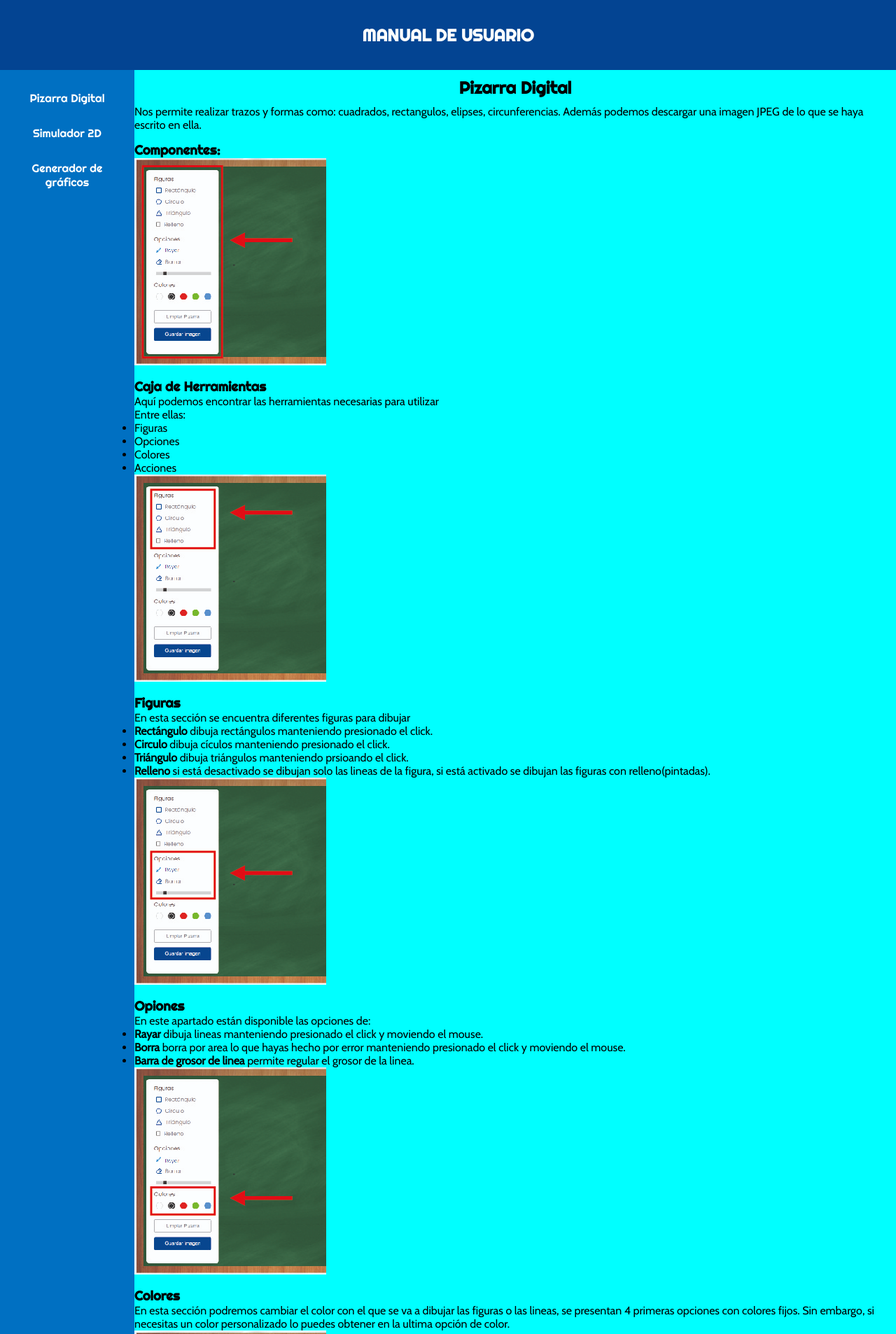
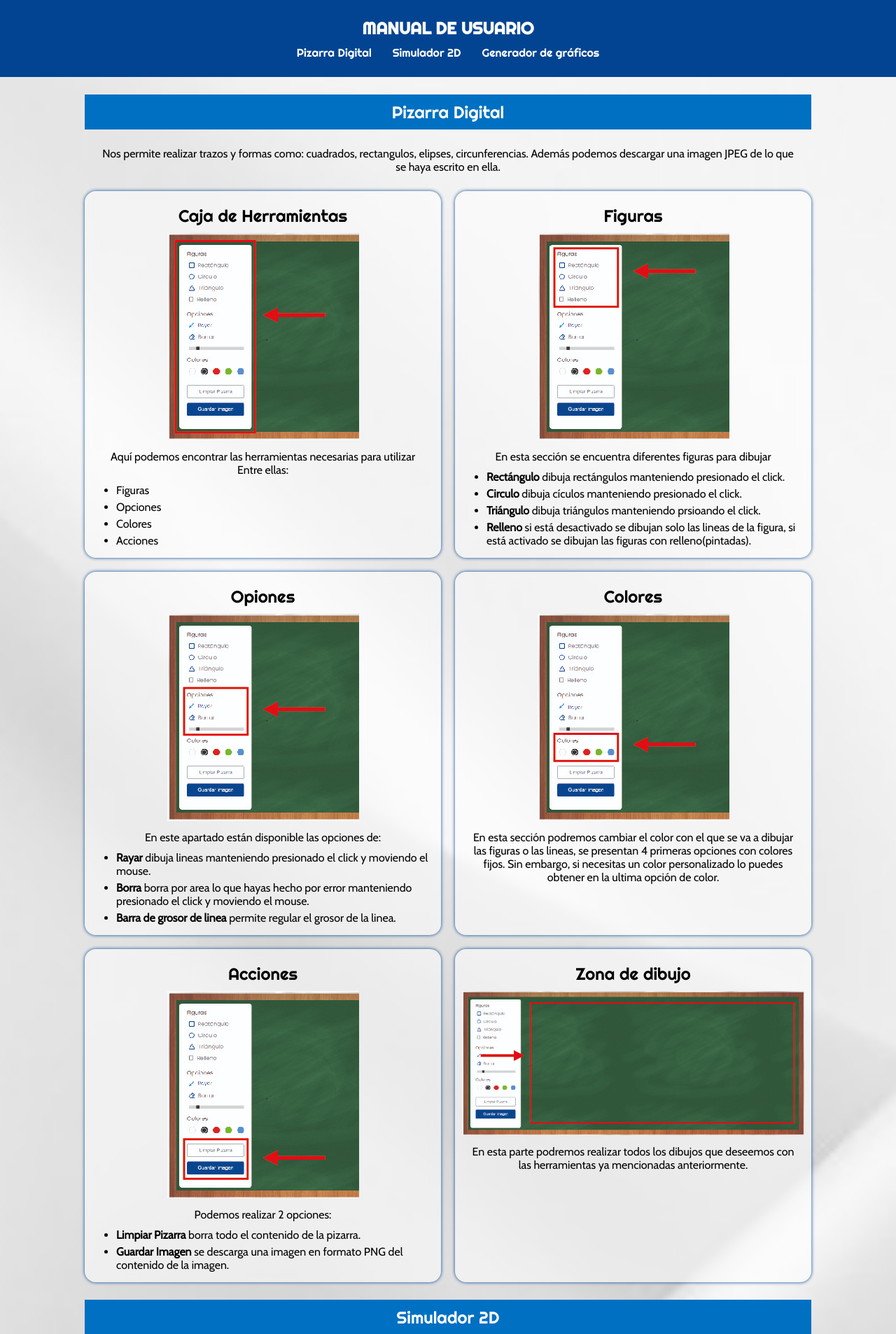
Before and after one commit to Aspg97/XRMRU, a PHP site: page /webComponents/PGG_ADD/manualUsuario.html in a window 1280 px wide. Shown: the part 129-2035 px from the top of the page at 70% size. Run offline with PHP 8.4, Linux system fonts and the light colour scheme; some web fonts are replaced.

Commit message:
arreglando boton acceso a tutorial, finalizacion de la pag tutorial

```diff
--- a/webComponents/Estilos/estilosIndex.css
+++ b/webComponents/Estilos/estilosIndex.css
@@ -167,7 +167,6 @@ h2{
 }
 
 h3{
-    padding-top: 15px;
     font-family: 'Righteous', cursive;
 }
 
--- a/webComponents/Estilos/estilosManualDeUsuario.css
+++ b/webComponents/Estilos/estilosManualDeUsuario.css
@@ -3,42 +3,166 @@
     --second-color: #E8DAEF;
     --compl-color: #0070C2;
 }
-.cont-manual{
-    justify-content: flex-start;
-}
-.cont-list-herramientas{
-    flex-grow: 1;
-    background-color: var(--compl-color);
-    max-width: 15%;
-    text-align: center;
-}
-.cont-tit-manual{
+
+/*Estilos lista caja de herramientas*/
+
+.cont-tit-manual {
     width: 100%;
     background-color: var(--first-color);
     padding: 25px;
 }
-.tit-manual-de-usuario{
+
+.tit-manual-de-usuario {
     color: #fff;
+    padding: 0;
 }
-.list-herramientas{
+
+.list-herramientas {
     height: 100%;
 }
-.list-herramientas ul{
 
+.cont-list-herramientas {
+    background-color: var(--compl-color);
+    text-align: center;
+}
+
+
+.list-herramientas ul {
+    margin-top: 10px;
+    display: flex;
+    justify-content: center;
     font-family: 'Righteous', cursive;
     list-style: none;
 }
-.list-herramientas a{
+
+.list-herramientas a {
     color: #fff;
     text-decoration: none;
 }
+
 .list-herramientas li {
-    padding: 15px;
+    padding: 0 15px;
+    transition: 0.3s;
+    text-align: center;
 }
-.cont-manual-herramientas{
-    flex-grow: 1;
+
+.list-herramientas li:hover {
+    text-shadow: 0 0 15px #000, 0 0 15px #000;
+}
+
+/*Estilos contenido manual*/
+
+.cont-manual-herramientas {
     min-width: 80px;
     max-width: 85%;
     min-height: 25px;
-    background-color: aqua;
 }
+
+.section-manual-usuario {
+    margin: 25px;
+}
+
+.det-seccion-manual ul {
+    margin-bottom: 15px;
+}
+
+.det-seccion-manual li,
+.sec-herr-indv li {
+    margin: 5px;
+}
+
+.tit-section-manual {
+    background-color: var(--compl-color);
+    color: #fff;
+    font-weight: lighter;
+}
+
+p {
+    text-align: center;
+}
+
+.des-sec-herr-indv {
+    margin: 25px;
+}
+
+.seccion-herramienta {
+    display: grid;
+    grid-template-columns: 1fr 1fr;
+    gap: 20px;
+}
+
+.sec-herr-indv {
+    background-color: #fff8;
+    backdrop-filter: blur(7px);
+    box-shadow: 0 0 5px var(--first-color);
+    border-radius: 1em;
+    padding: 10px;
+}
+
+.tit-secc-herramienta {
+    margin: 10px;
+    padding: 0;
+    text-align: center;
+    font-weight: lighter;
+    font-size: 1.5em;
+}
+
+.cont-img-herr {
+    width: 100%;
+    text-align: center;
+}
+
+.cont-img-herr img {
+    max-width: 100%;
+}
+
+.info-herr p {
+    margin: 10px;
+}
+
+.cont-info-herr ul {
+    padding-left: 30px;
+}
+
+.cont-unidades-de-medida {
+    display: grid;
+    grid-template-columns: 60% 1fr;
+    gap: 5px;
+    margin-bottom: 10px;
+}
+
+.cont-unidades-de-medida ul {
+    border: 2px solid #000;
+    border-radius: 5px;
+}
+
+.cont-unidades-de-medida ul h4 {
+    text-align: center;
+    margin: 15px 0;
+}
+
+.uni-velocidad {
+    grid-row: 1/3;
+}
+
+@media screen and (min-width: 200px) and (max-width:950px) {
+    .cont-unidades-de-medida{
+        grid-template-columns: 1fr;
+    }
+    .tit-secc-herramienta {
+        margin: 10px;
+        padding: 0;
+        text-align: center;
+        font-weight: lighter;
+        font-size: 1em;
+    }
+    .cont-manual-herramientas{
+        max-width: 100%;
+    }
+}
+
+@media screen and (max-width: 450px){
+    .seccion-herramienta{
+        grid-template-columns: 1fr;
+    }
+}
--- a/webComponents/PGG_ADD/manualUsuario.html
+++ b/webComponents/PGG_ADD/manualUsuario.html
@@ -26,43 +26,38 @@
     </header>
     <div class="cont-tit-manual">
         <h2 class="tit-manual-de-usuario">MANUAL DE USUARIO</h2>
-    </div>
-    <main class="cont-manual">
-        <div class="cont-list-herramientas">
         <nav class="list-herramientas">
-                <h3></h3>
             <ul>
-                    <a href="">
+                <a href="#pizarra">
                     <li>Pizarra Digital</li>
                 </a>
-                    <a href="">
+                <a href="#simu2D">
                     <li>Simulador 2D</li>
                 </a>
-                    <a href="">
+                <a href="#graficadora">
                     <li>Generador de gráficos</li>
                 </a>
             </ul>
         </nav>
     </div>
+    <main class="cont-manual">
         <div class="cont-manual-herramientas">
-            <section class="section-manual-usuario pizarra">
+            <section class="section-manual-usuario" id="pizarra">
                 <div class="det-seccion-manual">
                     <h2 class="tit-section-manual">Pizarra Digital</h2>
-                    <p>
+                    <p class="des-sec-herr-indv">
                         Nos permite realizar trazos y formas como: cuadrados, rectangulos, elipses, circunferencias.
                         Además podemos descargar una imagen JPEG de lo que se haya escrito en ella.
                     </p>
-                    <h3>Componentes:</h3>
                 </div>
                 <div class="section-manual-indv">
-
                     <div class="seccion-herramienta">
                         <section class="sec-herr-indv">
+                            <h3 class="tit-secc-herramienta">Caja de Herramientas</h3>
                             <div class="cont-img-herr">
                                 <img src="../IMG/Manual/Pizarra/tutorialPizarra_Mesa de trabajo 1.jpg">
                             </div>
                             <div class="cont-info-herr">
-                                <h3 class="tit-secc-herramienta">Caja de Herramientas</h3>
                                 <div class="info-herr">
                                     <p>
                                         Aquí podemos encontrar las herramientas necesarias para utilizar<br>Entre
@@ -172,10 +167,10 @@
                     </div>
                 </div>
             </section>
-            <section class="section-manual-usuario">
+            <section class="section-manual-usuario" id="simu2D">
                 <div class="det-seccion-manual">
                     <h2 class="tit-section-manual">Simulador 2D</h2>
-                    <p>
+                    <p class="des-sec-herr-indv">
                         Esta herramienta nos ayuda a comprender la parte teórica con la práctica através de diferentes
                         objetos (autos), los cuales se mueven y recorren distancias a escala de los datos que se ingrsen
                         y
@@ -335,10 +330,10 @@
                     </div>
                 </div>
             </section>
-            <section class="section-manual-usuario">
+            <section class="section-manual-usuario" id="graficadora">
                 <div class="det-seccion-manual">
                     <h2 class="tit-section-manual">Generador de gráficos</h2>
-                    <p>
+                    <p class="des-sec-herr-indv">
                         Nos permite generar gráficos de Distancia(m) versus Tiempo(s) de forma automática o de manera
                         personalizada. Entre sus principales carácterísticas tenemos:
                     </p>
@@ -453,15 +448,15 @@
                             </div>
                         </section>
                         <section class="sec-herr-indv">
+                            <h3 class="tit-secc-herramienta">Descargar Imagen</h3>
                             <div class="cont-img-herr">
                                 <img
                                     src="../IMG/Manual/GeneradorDeGraficos/tutorialGraficos_Mesa de trabajo 1 copia 7.jpg">
                             </div>
                             <div class="cont-info-herr">
-                                <h3 class="tit-secc-herramienta">Descargar Imagen</h3>
                                 <div class="info-herr">
                                     <p>
-                                        Si deseamos guardar la imagen, desde este apartado de lo puede descargar.
+                                        Si deseamos guardar la imagen, desde este apartado se lo puede descargar.
                                     </p>
                                 </div>
                             </div>
```
Also changed, not shown: other parts of webComponents/Estilos/estilosIndex.css (+37 -0 lines), other parts of webComponents/PGG_ADD/manualUsuario.html (+21 -21 lines), webComponents/PGG_ADD/simulador.html (+5 -3 lines), webComponents/IMG/clickAqui-01.png (added), webComponents/IMG/clickAqui.svg (added). Lines whose indentation alone changed are shown as unchanged.
